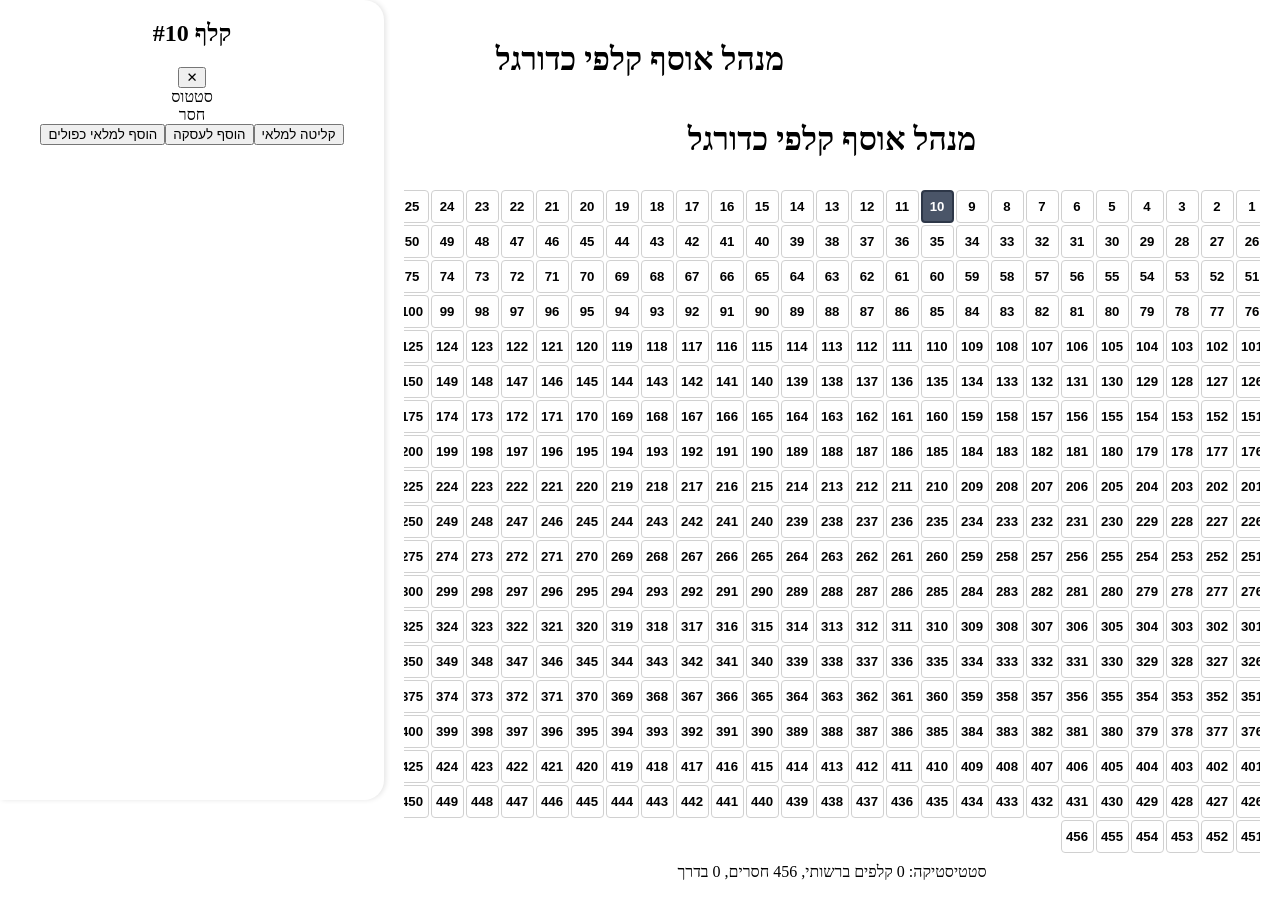
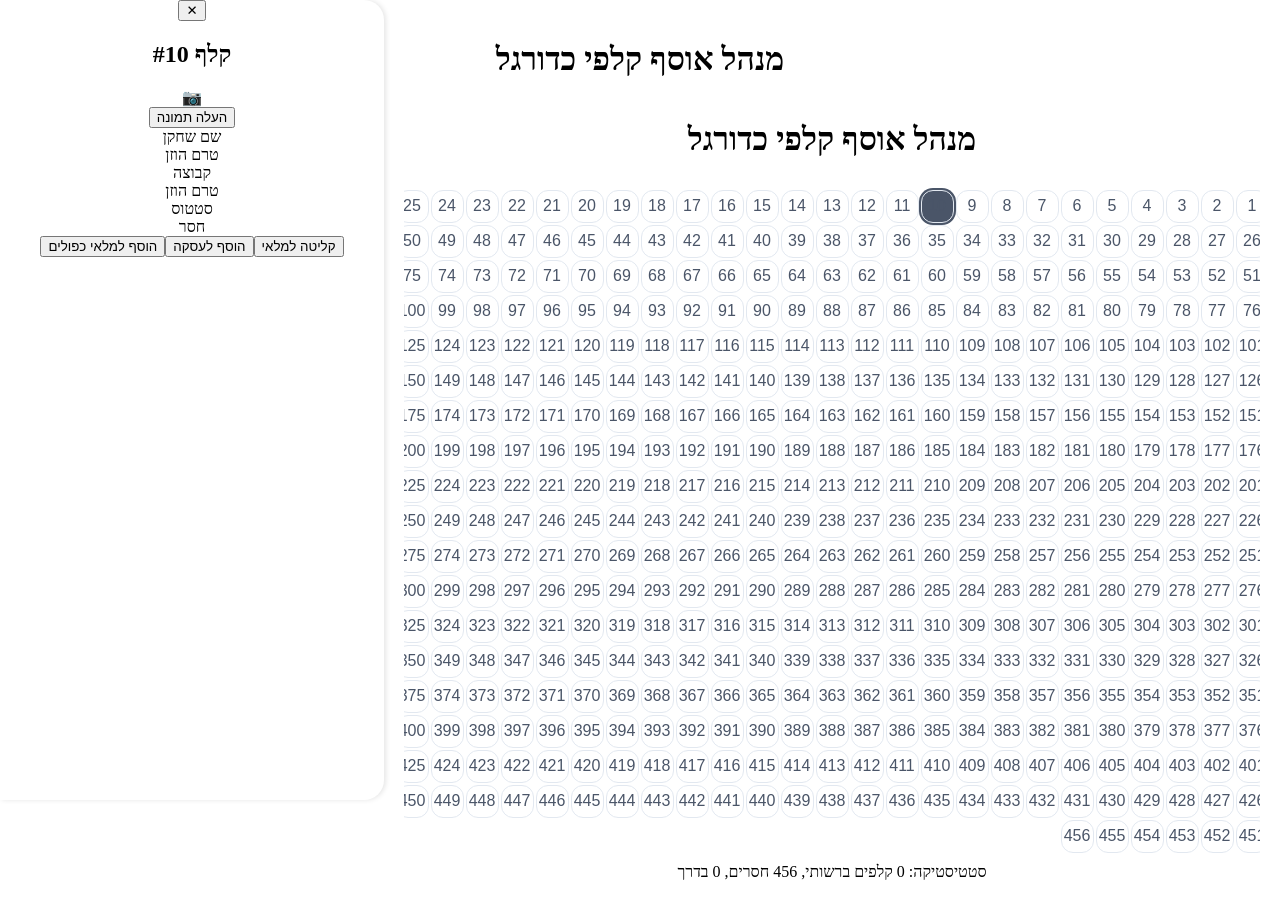
Before and after one commit to nitayg/cards-manager, a React (Vite) app: page / in a window 1280 px wide. Both pictures are taken after a click on the button "10". Built offline with nearby package versions, Linux system fonts and the light colour scheme.

Commit message:
Updated UI to match minimalist design

```diff
--- a/src/components/Card.jsx
+++ b/src/components/Card.jsx
@@ -7,21 +7,22 @@ const Card = ({ number, status, onClick, size, isSelected }) => {
         height: '100%',
         aspectRatio: '1',
         backgroundColor: isSelected ? '#4A5568' : STATUS_COLORS[status],
-        border: isSelected ? '2px solid #2D3748' : '1px solid #D0D0D0',
-        borderRadius: '4px',
-        fontSize: `${Math.max(size * 0.4, 12)}px`,
-        fontWeight: 'bold',
+        border: status === 'missing' ? '1px solid #E2E8F0' : 'none',
+        borderRadius: '12px', // יותר מעוגל
+        fontSize: `${Math.max(size * 0.3, 16)}px`,
+        fontWeight: '500',
         padding: '0',
         margin: '0',
         cursor: 'pointer',
         display: 'flex',
         alignItems: 'center',
         justifyContent: 'center',
-        color: isSelected || status !== 'missing' ? '#fff' : '#000',
+        color: status === 'missing' ? '#4A5568' : '#FFFFFF',
         userSelect: 'none',
         WebkitTapHighlightColor: 'transparent',
         touchAction: 'manipulation',
-        transition: 'all 0.2s'
+        transition: 'all 0.2s',
+        boxShadow: isSelected ? '0 0 0 2px #4A5568' : 'none'
     };
 
     return (
--- a/src/components/CardDetails.jsx
+++ b/src/components/CardDetails.jsx
@@ -4,36 +4,67 @@ const CardDetails = ({ card, onClose }) => {
     if (!card) return null;
 
     return (
-        <div className="p-4 bg-white">
-            {/* Card Header */}
-            <div className="flex justify-between items-center mb-6">
-                <h2 className="text-xl font-bold">קלף #{card.number}</h2>
+        <div className="h-full bg-white">
+            {/* Header */}
+            <div className="flex justify-between items-center p-4 border-b">
                 <button
                     onClick={onClose}
-                    className="text-gray-500 hover:text-gray-700 p-2"
+                    className="w-8 h-8 flex items-center justify-center text-gray-500 hover:text-gray-700 rounded-full hover:bg-gray-100"
                 >
                     ✕
                 </button>
+                <h2 className="text-lg font-medium">קלף #{card.number}</h2>
             </div>
 
-            {/* Card Details */}
-            <div className="space-y-4">
-                <div>
-                    <label className="block text-sm font-medium text-gray-600">סטטוס</label>
-                    <div className="mt-1 p-2 bg-gray-50 rounded-md">
-                        {card.status === 'missing' ? 'חסר' : 'קיים במלאי'}
+            {/* Content */}
+            <div className="p-4 space-y-6">
+                {/* Image Placeholder */}
+                <div className="aspect-[3/4] bg-gray-50 rounded-2xl flex flex-col items-center justify-center border-2 border-dashed border-gray-200">
+                    <div className="text-3xl mb-2">📷</div>
+                    <button className="px-4 py-2 text-sm text-blue-500 border border-blue-500 rounded-lg hover:bg-blue-50">
+                        העלה תמונה
+                    </button>
+                </div>
+
+                {/* Card Details */}
+                <div className="space-y-4">
+                    <div>
+                        <label className="block text-sm font-medium text-gray-700 mb-1">
+                            שם שחקן
+                        </label>
+                        <div className="p-3 bg-gray-50 rounded-xl text-gray-600">
+                            טרם הוזן
+                        </div>
+                    </div>
+
+                    <div>
+                        <label className="block text-sm font-medium text-gray-700 mb-1">
+                            קבוצה
+                        </label>
+                        <div className="p-3 bg-gray-50 rounded-xl text-gray-600">
+                            טרם הוזן
+                        </div>
+                    </div>
+
+                    <div>
+                        <label className="block text-sm font-medium text-gray-700 mb-1">
+                            סטטוס
+                        </label>
+                        <div className="p-3 bg-gray-50 rounded-xl text-gray-600">
+                            {card.status === 'missing' ? 'חסר' : 'קיים במלאי'}
+                        </div>
                     </div>
                 </div>
 
                 {/* Actions */}
-                <div className="space-y-2 pt-4">
-                    <button className="w-full py-2 px-4 bg-blue-500 text-white rounded-lg hover:bg-blue-600">
+                <div className="space-y-3 pt-4">
+                    <button className="w-full py-3 bg-blue-500 text-white font-medium rounded-xl hover:bg-blue-600 transition-colors">
                         קליטה למלאי
                     </button>
-                    <button className="w-full py-2 px-4 bg-green-500 text-white rounded-lg hover:bg-green-600">
+                    <button className="w-full py-3 bg-green-500 text-white font-medium rounded-xl hover:bg-green-600 transition-colors">
                         הוסף לעסקה
                     </button>
-                    <button className="w-full py-2 px-4 border border-gray-300 rounded-lg hover:bg-gray-50">
+                    <button className="w-full py-3 bg-gray-50 text-gray-700 font-medium rounded-xl hover:bg-gray-100 transition-colors">
                         הוסף למלאי כפולים
                     </button>
                 </div>
```
